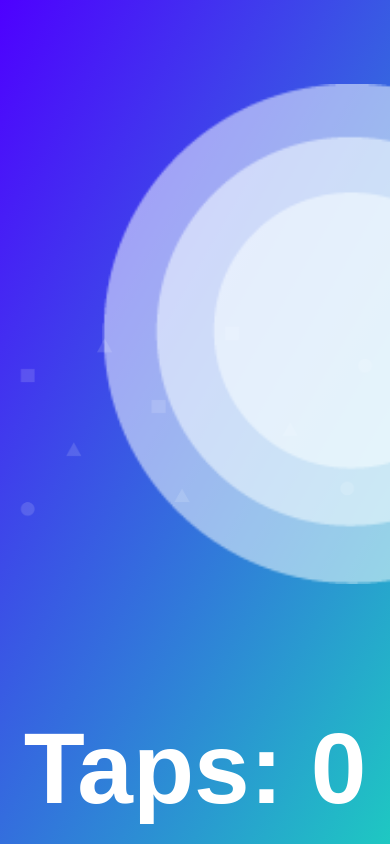
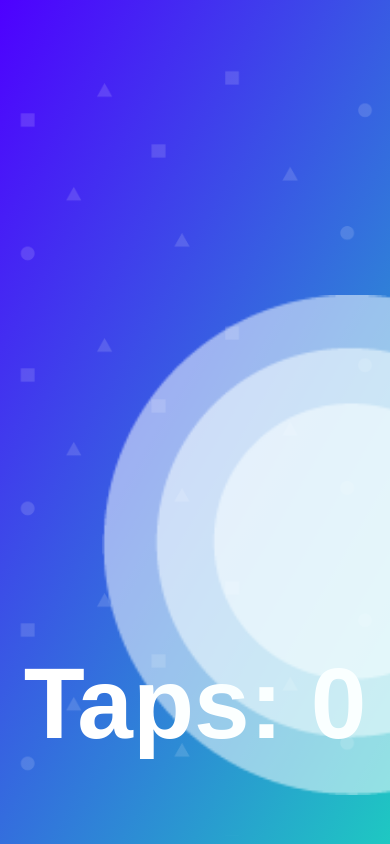
Before and after one commit to Belen123/tinker, a plain HTML site: page counter.html in a window 390 px wide. Drawn offline with Linux system fonts and the light colour scheme; a web font is replaced by a local one.

Commit message:
update mobile view

```diff
--- a/counter.html
+++ b/counter.html
@@ -51,12 +51,13 @@ html {
   background: -o-linear-gradient(-60deg, #1ec8c2,#4e00ff); /* For Opera 11.1 to 12.0 */
   background: -moz-linear-gradient(-60deg, #1ec8c2,#4e00ff); /* For Firefox 3.6 to 15 */
   background: linear-gradient(-60deg, #1ec8c2,#4e00ff); /* Standard syntax */
+
 }
 
 
-  .wrapper {
+  body {
       background-image: url("shapes.png");
-      background-repeat:no-repeat;
+    background-repeat: repeat-y;
       background-size:contain;
       background-position:center;
   }
@@ -77,7 +78,7 @@ html {
     .text p {
       padding: 0;
       margin: 0;
-      padding-bottom: 10px;
+      padding-bottom: 20%;
     }
 
     p {
@@ -87,7 +88,7 @@ html {
 
     .tinkerButton img {
       position: absolute;
-      top: 10%;
+      top: 35%;
       margin-left: 24%;
       height: 500px;
       width: 500px;
```
